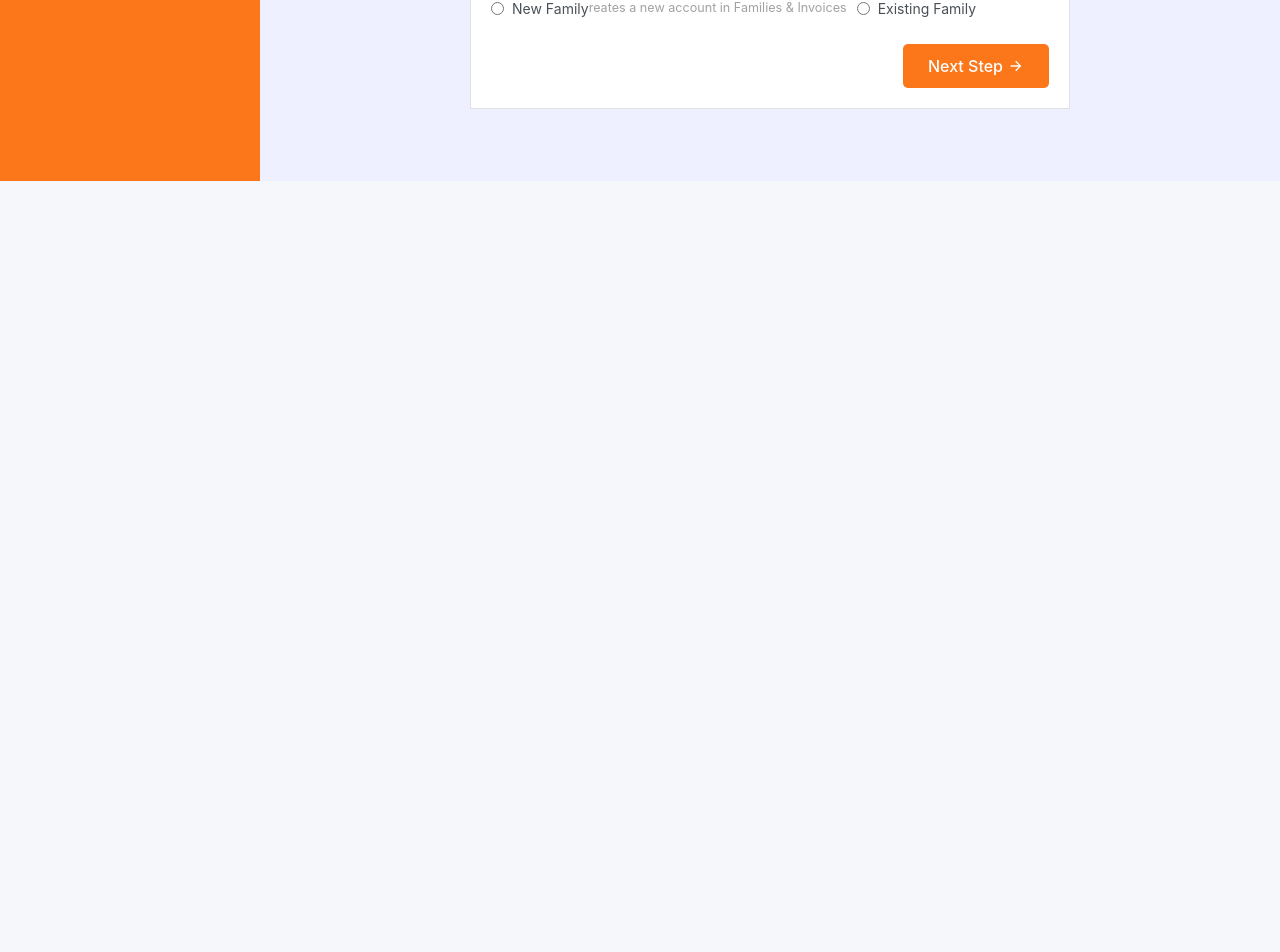
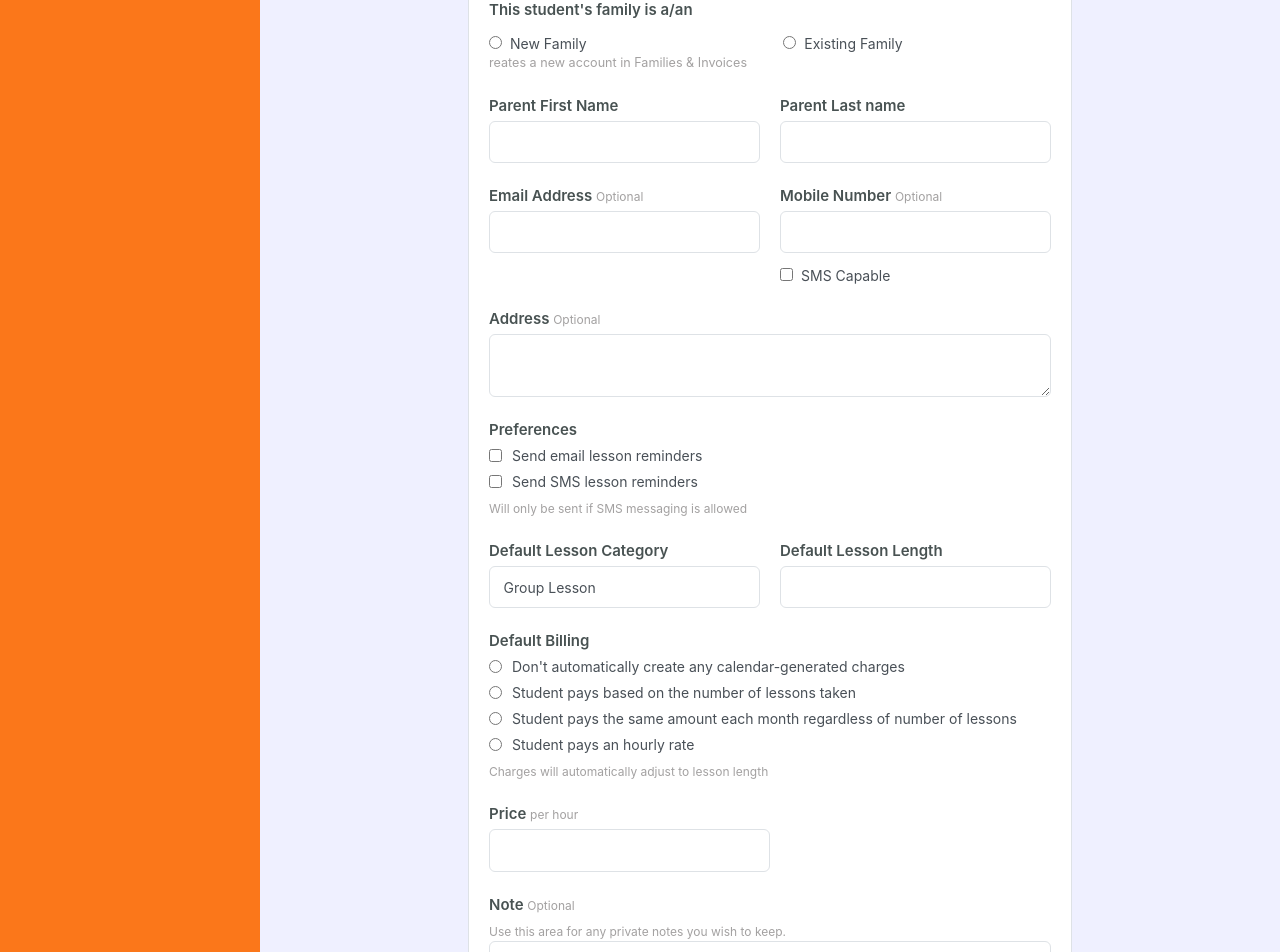
Before and after one commit to sudipdebnath-ve/tutorpad, a React (Create React App) app: page /students/add in a window 1280 px wide. Shown: the part 780-1732 px from the top of the page. Before the commit the page ends 961 px from the top, so only its background shows below. Built offline with nearby package versions, Linux system fonts and the light colour scheme; no server answers.

Commit message:
updated cors issue

```diff
--- a/src/components/registerLogin/Register.js
+++ b/src/components/registerLogin/Register.js
@@ -48,6 +48,8 @@ const Register = () => {
       url: `${API_URL}register`,
       headers: {
         "Content-Type": "application/json",
+        "Access-Control-Allow-Origin": "*",
+        "Access-Control-Allow-Headers": "*",
       },
       data: JSON.stringify({
         first_name: userdetails.firstname,
--- a/src/components/users/students/StudentAdd.js
+++ b/src/components/users/students/StudentAdd.js
@@ -4,6 +4,7 @@ import Sidebar from "../../sidebar/Sidebar.js";
 import TopBar from "../../sidebar/TopBar.js";
 import { useUserDataContext } from "../../../contextApi/userDataContext.js";
 import "./assets/css/style.css";
+import { Link } from "react-router-dom";
 
 const StudentAdd = () => {
   const { sidebarToggle } = useUserDataContext();
@@ -75,8 +76,12 @@ const StudentAdd = () => {
           <div className="container-fluid p-0">
             <div className="row d-flex">
               <div className="col-xl-12 col-xxl-12">
-                <h1 className="text-center">Add New Student</h1>
                 <div className="formbold-main-wrapper">
+                  <div className="back-link">
+                    <i className="fa fa-arrow-left" aria-hidden="true"></i>
+                    <Link to="/students"> Back to Students</Link>
+                  </div>
+                  <h1>Add New Student</h1>
                   <div className="formbold-form-wrapper">
                     <form method="POST">
                       <div className="formbold-steps">
@@ -466,7 +471,7 @@ const StudentAdd = () => {
                                 This student's family is a/an
                               </label>
                             </div>
-                            <div className="studentStatus">
+                            <div className="studentFamily">
                               <div>
                                 <input
                                   type="radio"
@@ -475,10 +480,8 @@ const StudentAdd = () => {
                                 />
                                 New Family
                                 <br />
-                                <small className="d-block">
-                                  reates a new account in Families & Invoices
-                                </small>
                               </div>
+
                               <div>
                                 <input
                                   type="radio"
@@ -488,6 +491,202 @@ const StudentAdd = () => {
                                 Existing Family
                               </div>
                             </div>
+                            <small className="d-block">
+                              reates a new account in Families & Invoices
+                            </small>
+                          </div>
+                        </div>
+                        <div className="formbold-input-flex">
+                          <div>
+                            <label
+                              htmlFor="parentfirstname"
+                              className="formbold-form-label"
+                            >
+                              Parent First Name
+                            </label>
+                            <input
+                              type="text"
+                              name="parentfirstname"
+                              className="form-control"
+                            />
+                          </div>
+                          <div>
+                            <label
+                              htmlFor="parentlastname"
+                              className="formbold-form-label"
+                            >
+                              Parent Last name
+                            </label>
+                            <input
+                              type="text"
+                              name="parentlastname"
+                              className="form-control"
+                            />
+                          </div>
+                        </div>
+                        <div className="formbold-input-flex">
+                          <div>
+                            <label
+                              htmlFor="parentemail"
+                              className="formbold-form-label"
+                            >
+                              Email Address <span>Optional</span>
+                            </label>
+                            <input
+                              type="email"
+                              name="parentemail"
+                              className="form-control"
+                            />
+                          </div>
+                          <div>
+                            <label
+                              htmlFor="parentmobile"
+                              className="formbold-form-label"
+                            >
+                              Mobile Number <span>Optional</span>
+                            </label>
+                            <input
+                              type="text"
+                              name="parentmobile"
+                              className="form-control"
+                            />
+                            <input type="checkbox" className="sms" name="sms" />
+                            SMS Capable
+                          </div>
+                        </div>
+                        <div className="formbold-input-flex diff">
+                          <div>
+                            <label
+                              htmlFor="parentaddress"
+                              className="formbold-form-label"
+                            >
+                              Address <span>Optional</span>
+                            </label>
+                            <br></br>
+
+                            <textarea
+                              name="parentaddress"
+                              className="form-control"
+                            />
+                          </div>
+                        </div>
+                        <div className="formbold-input-flex">
+                          <div>
+                            <label
+                              htmlFor="parentpreferences"
+                              className="formbold-form-label"
+                            >
+                              Preferences
+                            </label>
+                            <br></br>
+                            <div className="preference">
+                              <input
+                                type="checkbox"
+                                name="parentemailpreference"
+                              />
+                              Send email lesson reminders
+                            </div>
+                            <div className="preference">
+                              <input
+                                type="checkbox"
+                                name="parentsmspreference"
+                              />
+                              Send SMS lesson reminders
+                            </div>
+                            <span>
+                              Will only be sent if SMS messaging is allowed
+                            </span>
+                          </div>
+                        </div>
+                        <div className="formbold-input-flex">
+                          <div>
+                            <label
+                              htmlFor="lessoncat"
+                              className="formbold-form-label"
+                            >
+                              Default Lesson Category
+                            </label>
+                            <select name="lessoncat" className="form-control">
+                              <option>Group Lesson</option>
+                              <option>Lesson</option>
+                              <option>Vacation</option>
+                            </select>
+                          </div>
+                          <div>
+                            <label
+                              htmlFor="lessonlen"
+                              className="formbold-form-label"
+                            >
+                              Default Lesson Length
+                            </label>
+                            <input
+                              type="text"
+                              name="lessonlen"
+                              className="form-control"
+                            />
+                          </div>
+                        </div>
+                        <div className="formbold-input-flex diff">
+                          <div>
+                            <label
+                              htmlFor="billing"
+                              className="formbold-form-label"
+                            >
+                              Default Billing
+                            </label>
+                            <br></br>
+                            <div className="preference">
+                              <input type="radio" name="billing" />
+                              Don't automatically create any calendar-generated
+                              charges
+                            </div>
+                            <div className="preference">
+                              <input type="radio" name="parentsmspreference" />
+                              Student pays based on the number of lessons taken
+                            </div>
+                            <div className="preference">
+                              <input type="radio" name="parentsmspreference" />
+                              Student pays the same amount each month regardless
+                              of number of lessons
+                            </div>
+                            <div className="preference">
+                              <input type="radio" name="parentsmspreference" />
+                              Student pays an hourly rate
+                            </div>
+                            <span>
+                              Charges will automatically adjust to lesson length
+                            </span>
+                          </div>
+                        </div>
+                        <div className="formbold-input-flex">
+                          <div>
+                            <label
+                              htmlFor="price"
+                              className="formbold-form-label"
+                            >
+                              Price <span>per hour</span>
+                            </label>
+                            <input
+                              type="text"
+                              name="price"
+                              className="form-control"
+                            />
+                          </div>
+                        </div>
+                        <div className="formbold-input-flex diff">
+                          <div>
+                            <label
+                              htmlFor="note"
+                              className="formbold-form-label"
+                            >
+                              Note <span>Optional</span>
+                            </label>
+                            <br></br>
+                            <span>
+                              Use this area for any private notes you wish to
+                              keep.
+                            </span>
+                            <textarea name="note" className="form-control" />
                           </div>
                         </div>
                       </div>
--- a/src/components/users/students/assets/css/style.css
+++ b/src/components/users/students/assets/css/style.css
@@ -1,13 +1,13 @@
 .formbold-main-wrapper {
-  display: flex;
-  align-items: center;
-  justify-content: center;
   padding: 12px 48px 48px 48px;
+  margin: 0 auto;
+  max-width: 700px;
+  width: 100%;
 }
 
 .formbold-form-wrapper {
   margin: 0 auto;
-  max-width: 600px;
+  max-width: 700px;
   width: 100%;
   background: white;
   padding: 20px;
@@ -77,7 +77,12 @@
   font-size: 12px;
   line-height: 1;
 }
-
+.formbold-input-flex span {
+  color: #a3a1a1;
+  font-weight: 400;
+  font-size: 12px;
+  line-height: 1;
+}
 .formbold-form-confirm {
   border-bottom: 1px solid #dde3ec;
   padding-bottom: 35px;
@@ -164,8 +169,9 @@
   box-shadow: 0px 3px 8px rgba(0, 0, 0, 0.05);
 }
 .studentadd h1 {
-  font-size: 32px;
+  font-size: 28px;
   font-weight: 600;
+  margin: 15px 0px;
 }
 .studentadd .form-control {
   padding: 0.6rem 0.85rem;
@@ -221,3 +227,13 @@
 .studentadd hr {
   margin: 2em 0;
 }
+.back-link a {
+  font-size: 16px;
+  color: #f8771e;
+  font-weight: 600;
+}
+.studentFamily {
+  display: flex;
+  padding-top: 8px;
+  gap: 35%;
+}
```
